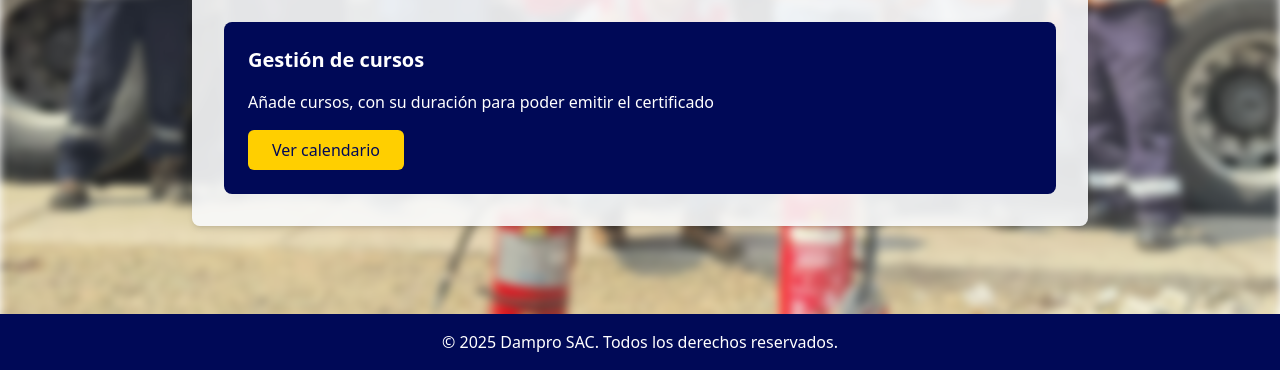
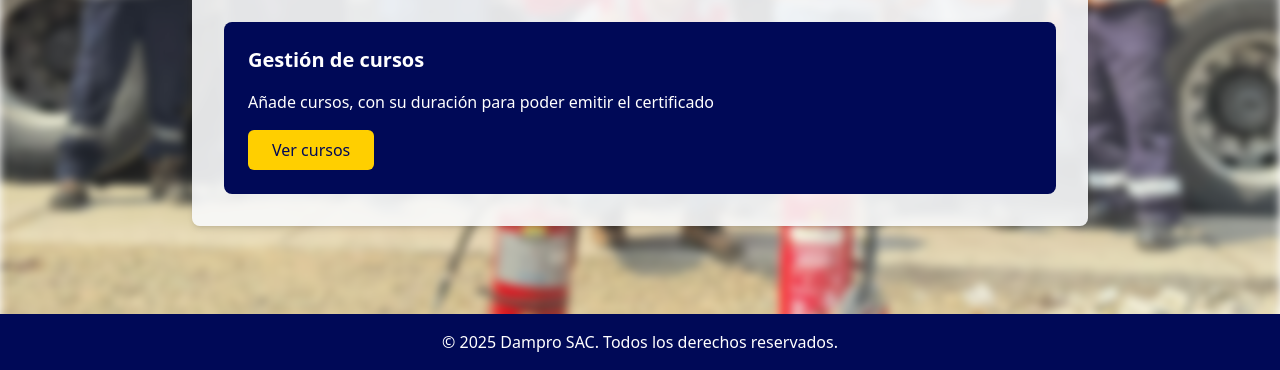
Before and after one commit to DylanQL/dampro_project, a Django app: template system/templates/system/home_logged.html in a window 1280 px wide. Shown: the part 460-830 px from the top of the page. Run offline with Django 5.2, Linux system fonts and the light colour scheme; the template is opened without the code that fills it, so the values that code supplies are empty; some libraries are stand-ins or nearby versions.

Commit message:
cambiando palabra Calendario por Cursos

```diff
--- a/system/templates/system/home_logged.html
+++ b/system/templates/system/home_logged.html
@@ -34,7 +34,7 @@
         <h3 class="text-xl font-semibold mb-4">Gestión de cursos</h3>
         <p class="mb-4">Añade cursos, con su duración para poder emitir el certificado</p>
         <a href="{% url 'system:gestion_cursos'%}" class="inline-block bg-rcm-gold text-rcm-navy py-2 px-6 rounded-md font-medium hover:bg-rcm-white hover:text-rcm-navy transition-colors duration-300">
-          Ver calendario
+          Ver cursos
         </a>
       </div>
     </div>
```
